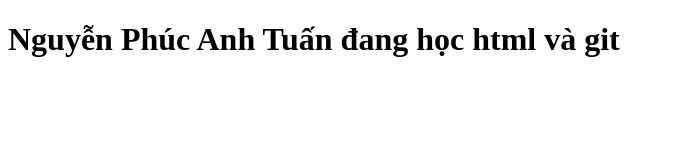
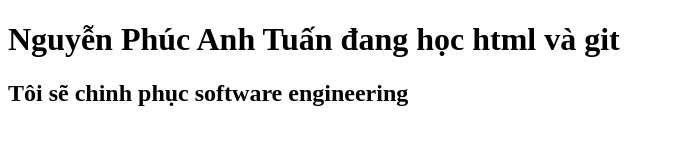
Before and after one commit to anhtuan140905/duan4, a plain HTML site: page index.html in a window 1280 px wide. Shown: the whole page, without its empty margins (0-675 px from the left). Drawn offline with Linux system fonts and the light colour scheme.

```diff
--- a/index.html
+++ b/index.html
@@ -7,5 +7,6 @@
   </head>
   <body>
     <h1>Nguyễn Phúc Anh Tuấn đang học html và git</h1>
+    <h2>Tôi sẽ chinh phục software engineering</h2>
   </body>
 </html>
```
Also changed, not shown: ktpm.html (added).
